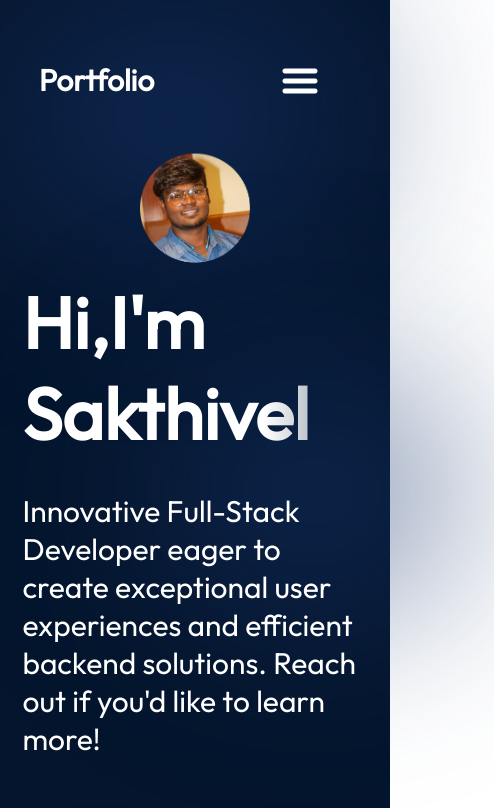
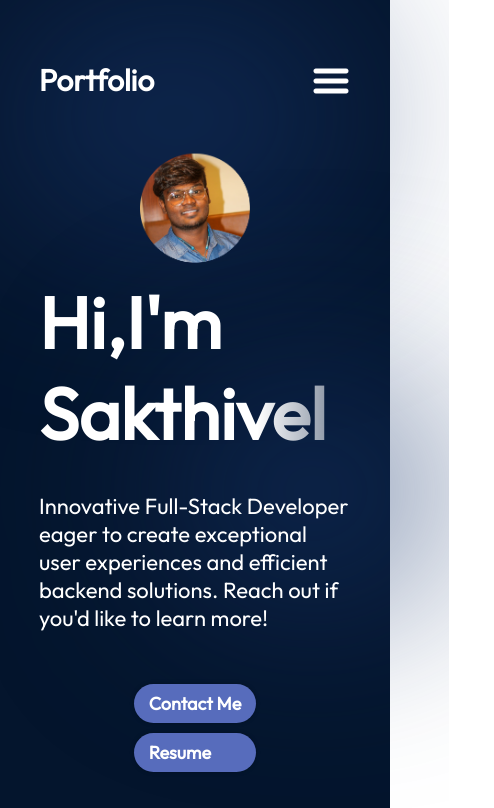
Before and after one commit to Sakthivel0308/Portfolio, a React (Vite) app: page / in a window 390 px wide. Shown: the top 808 px of the page, 494 px wide, since content can reach past the window. Built offline with nearby package versions, Linux system fonts and the light colour scheme.

Commit message:
UPDATE: mobile size modification

```diff
--- a/src/Components/Contact/Contact.jsx
+++ b/src/Components/Contact/Contact.jsx
@@ -9,6 +9,7 @@ export const Contact = () => {
       <div className={styles.text}>
         <h2>Contact</h2>
         <p>Feel free to reach out!</p>
+        <hr />
       </div>
       <ul className={styles.links}>
         <li className={styles.link}>
--- a/src/Components/Contact/Contact.module.css
+++ b/src/Components/Contact/Contact.module.css
@@ -22,6 +22,8 @@
   font-size: 40px;
   font-weight: 400;
   letter-spacing: 2px;
+  margin-bottom: 10px;
+  margin-top: 10px;
 }
 
 .links {
@@ -52,13 +54,23 @@
     gap: 23px;
   }
 
-  .text {
+  .text p {
     display: flex;
     flex-direction: column;
     align-items: center;
+    font-size: 20px;
+    margin-top: 15px;
+    margin-bottom: 15px;
+  }
+  .text h2 {
+    display: flex;
+    flex-direction: column;
+    align-items: center;
+    font-size: 44px;
   }
 
-  .links {
+  .links a {
     align-items: center;
+    font-size: 18px;
   }
 }
--- a/src/Components/Hero/Hero.module.css
+++ b/src/Components/Hero/Hero.module.css
@@ -129,4 +129,37 @@
   .content {
     align-items: center;
   }
+
+  .resume {
+    flex-direction: column;
+    gap: 15px;
+  }
+
+  .resume a, .contactBtn {
+    font-size: 24px; /* Decrease the font size */
+    padding: 12px 20px; /* Adjust the padding */
+  }
 }
+
+@media screen and (max-width: 650px) {
+  .container {
+    flex-direction: column-reverse;
+  }
+
+  .content {
+    align-items: center;
+  }
+
+  .resume {
+    flex-direction: column;
+    gap: 10px;
+  }
+
+  .resume a, .contactBtn {
+    font-size: 18px; /* Decrease the font size */
+    padding: 8px 15px; /* Adjust the padding */
+  }
+  .description{
+    font-size: 22px;
+  }
+}
--- a/src/Components/Navbar/Navbar.module.css
+++ b/src/Components/Navbar/Navbar.module.css
@@ -50,10 +50,10 @@
   .menu {
     position: absolute;
     right: 0;
-    margin-right: 10%;
+    margin-right: 0px;
     flex-direction: column;
     align-items: flex-end;
-    gap: 11px;
+    gap: 19px;
     z-index: 3;
   }
 
--- a/src/Components/Projects/ProjectCard.module.css
+++ b/src/Components/Projects/ProjectCard.module.css
@@ -74,7 +74,7 @@
   color: var(--color-text);
   font-size: 30px;
   font-weight: 600;
-  border-radius: 100px;
+  border-radius: 20px;
   background: var(--color-primary);
   padding: 3px 22px;
 
```
